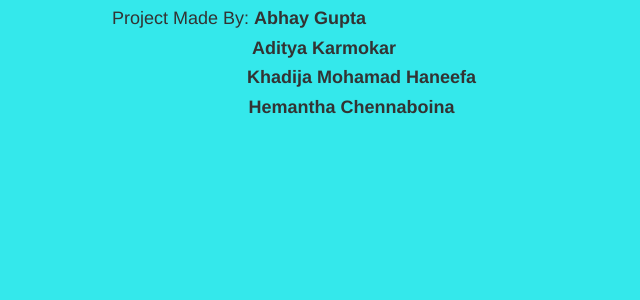
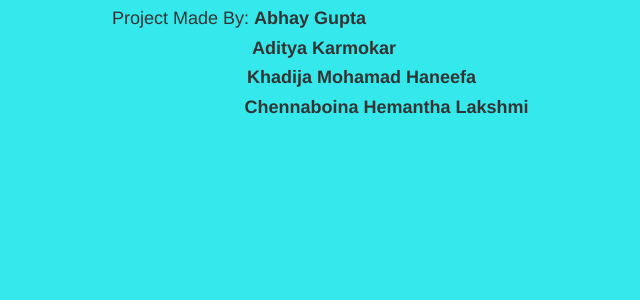
Before and after one commit to bhavitha1012/SER, a Django app: page /index/ in a window 1280 px wide. Shown: the part 429-729 px from the top of the page, without its empty margins (401-1041 px from the left). Run offline with Django 3.2, Linux system fonts and the light colour scheme; some libraries are stand-ins or nearby versions.

Commit message:
corrected name

```diff
--- a/App/templates/index.html
+++ b/App/templates/index.html
@@ -55,7 +55,7 @@
                     <h4>Project Made By: <strong>Abhay Gupta</strong> </h4>
 					<h4>&nbsp&nbsp&nbsp&nbsp&nbsp&nbsp&nbsp&nbsp&nbsp&nbsp&nbsp&nbsp&nbsp&nbsp&nbsp&nbsp&nbsp&nbsp&nbsp&nbsp&nbsp&nbsp&nbsp&nbsp&nbsp&nbsp&nbsp&nbsp&nbsp&nbsp&nbsp&nbsp&nbsp&nbsp<strong>Aditya Karmokar</strong> </h4>
 					<h4>&nbsp&nbsp&nbsp&nbsp&nbsp&nbsp&nbsp&nbsp&nbsp&nbsp&nbsp&nbsp&nbsp&nbsp&nbsp&nbsp&nbsp&nbsp&nbsp&nbsp&nbsp&nbsp&nbsp&nbsp&nbsp&nbsp&nbsp&nbsp&nbsp&nbsp&nbsp&nbsp&nbsp&nbsp&nbsp&nbsp&nbsp&nbsp&nbsp&nbsp&nbsp&nbsp&nbsp&nbsp&nbsp&nbsp&nbsp&nbsp&nbsp<strong>Khadija Mohamad Haneefa</strong> </h4>
-					<h4>&nbsp&nbsp&nbsp&nbsp&nbsp&nbsp&nbsp&nbsp&nbsp&nbsp&nbsp&nbsp&nbsp&nbsp&nbsp&nbsp&nbsp&nbsp&nbsp&nbsp&nbsp&nbsp&nbsp&nbsp&nbsp&nbsp&nbsp&nbsp&nbsp&nbsp&nbsp&nbsp&nbsp&nbsp&nbsp&nbsp&nbsp&nbsp&nbsp&nbsp&nbsp&nbsp&nbsp&nbsp&nbsp<strong>Hemantha Chennaboina</strong> </h4>
+					<h4>&nbsp&nbsp&nbsp&nbsp&nbsp&nbsp&nbsp&nbsp&nbsp&nbsp&nbsp&nbsp&nbsp&nbsp&nbsp&nbsp&nbsp&nbsp&nbsp&nbsp&nbsp&nbsp&nbsp&nbsp&nbsp&nbsp&nbsp&nbsp&nbsp&nbsp&nbsp&nbsp&nbsp&nbsp&nbsp&nbsp&nbsp&nbsp&nbsp&nbsp&nbsp&nbsp&nbsp&nbsp&nbsp&nbsp&nbsp&nbsp&nbsp&nbsp&nbsp&nbsp&nbsp&nbsp&nbsp&nbsp&nbsp&nbsp&nbsp<strong>Chennaboina Hemantha Lakshmi</strong> </h4>
                   </div>
                </div>
              </div>
```
